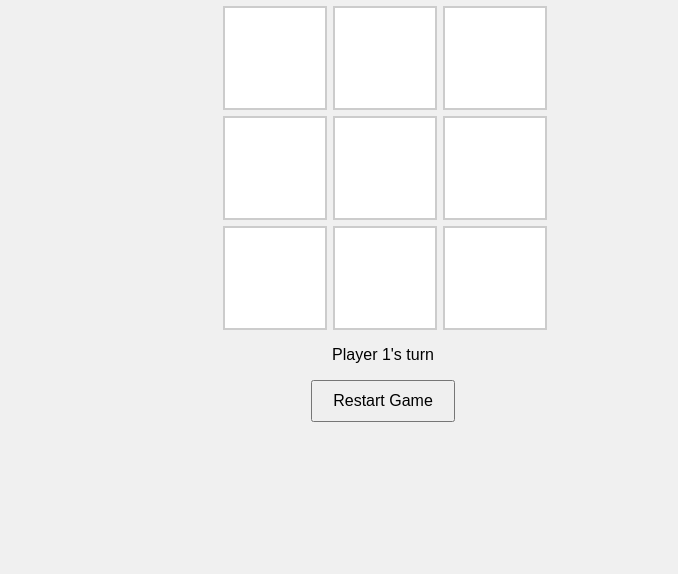
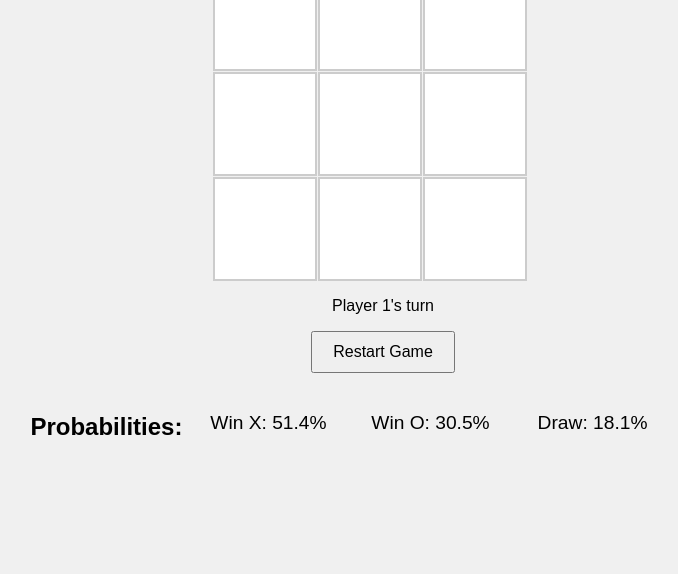
Before and after one commit to boyezg/qtrams_practice, a plain HTML site: page tic-tac-toe/tic-tac-toe.html in a window 1280 px wide. Shown: the part 226-800 px from the top of the page, without its empty margins (257-935 px from the left). Drawn offline with Linux system fonts and the light colour scheme.

Commit message:
final update

```diff
--- a/tic-tac-toe/tic-tac-toe.css
+++ b/tic-tac-toe/tic-tac-toe.css
@@ -43,3 +43,31 @@ button {
     font-size: 1rem;
     cursor: pointer;
 }
+#game-board {
+    display: grid;
+    grid-template-columns: repeat(3, 100px);
+    gap: 5px;
+}
+
+.cell {
+    width: 100px;
+    height: 100px;
+    display: flex;
+    justify-content: center;
+    align-items: center;
+    border: 1px solid #000;
+    font-size: 24px;
+    cursor: pointer;
+}
+#probabilities {
+    display: grid;
+    grid-template-columns: repeat(5, 1fr);
+    gap: 10px;
+    margin-top: 20px;
+    margin-left: 95px;
+}
+
+#probabilities p {
+    text-align: center;
+    font-size: 1.2rem;
+}
--- a/tic-tac-toe/tic-tac-toe.html
+++ b/tic-tac-toe/tic-tac-toe.html
@@ -14,6 +14,12 @@
             <p id="turn-info">Player X's turn</p>
             <button id="restart-btn">Restart Game</button>
         </div>
+        <div id="probabilities">
+            <h2>Probabilities:</h2>
+            <p id="win-x">Win X: 0%</p>
+            <p id="win-o">Win O: 0%</p>
+            <p id="draw">Draw: 0%</p>
+        </div>
     </div>
     <script src="tic-tac-toe.js"></script>
 </body>
--- a/tic-tac-toe/tic-tac-toe.js
+++ b/tic-tac-toe/tic-tac-toe.js
@@ -1,10 +1,8 @@
-// Gameboard module (IIFE pattern to ensure only one instance)
-const Gameboard = (function() {
-    const board = ["", "", "", "", "", "", "", "", ""]; // Empty gameboard
+// Gameboard module
+const Gameboard = (function () {
+    const board = ["", "", "", "", "", "", "", "", ""];
 
-    const reset = () => {
-        board.fill(""); // Clear the board
-    };
+    const reset = () => board.fill("");
 
     const update = (index, mark) => {
         if (board[index] === "") {
@@ -16,40 +14,40 @@ const Gameboard = (function() {
 
     const checkWin = () => {
         const winPatterns = [
-            [0, 1, 2], [3, 4, 5], [6, 7, 8], // Rows
-            [0, 3, 6], [1, 4, 7], [2, 5, 8], // Columns
-            [0, 4, 8], [2, 4, 6]             // Diagonals
+            [0, 1, 2],
+            [3, 4, 5],
+            [6, 7, 8],
+            [0, 3, 6],
+            [1, 4, 7],
+            [2, 5, 8],
+            [0, 4, 8],
+            [2, 4, 6],
         ];
-
-        for (const pattern of winPatterns) {
-            const [a, b, c] = pattern;
+        for (const [a, b, c] of winPatterns) {
             if (board[a] && board[a] === board[b] && board[a] === board[c]) {
-                return board[a]; // Return the winning mark ('X' or 'O')
+                return board[a];
             }
         }
-
-        if (board.every(cell => cell !== "")) {
-            return "tie"; // Return "tie" if the board is full and no winner
-        }
-
-        return null; // Game still ongoing
+        return board.includes("") ? null : "tie";
     };
 
-    return {
-        board,
-        reset,
-        update,
-        checkWin
+    const getEmptyCells = () =>
+        board.map((cell, index) => (cell === "" ? index : null)).filter((i) => i !== null);
+
+    const simulateMove = (index, mark) => {
+        const newBoard = [...board];
+        newBoard[index] = mark;
+        return newBoard;
     };
+
+    return { board, reset, update, checkWin, getEmptyCells, simulateMove };
 })();
 
 // Player factory
-const Player = (name, mark) => {
-    return { name, mark };
-};
+const Player = (name, mark) => ({ name, mark });
 
 // Game controller module
-const GameController = (function() {
+const GameController = (function () {
     let currentPlayer = null;
     let gameOver = false;
 
@@ -59,6 +57,7 @@ const GameController = (function() {
         gameOver = false;
         renderGameBoard();
         updateTurnInfo();
+        updateProbabilities();
     };
 
     const togglePlayer = () => {
@@ -74,6 +73,7 @@ const GameController = (function() {
                 showWinner(winner);
             } else {
                 togglePlayer();
+                updateProbabilities();
             }
             renderGameBoard();
         }
@@ -93,21 +93,75 @@ const GameController = (function() {
         boardContainer.innerHTML = "";
         Gameboard.board.forEach((cell, index) => {
             const cellElement = document.createElement("div");
+            cellElement.classList.add("cell");
             cellElement.textContent = cell;
             cellElement.addEventListener("click", () => handleMove(index));
             boardContainer.appendChild(cellElement);
         });
     };
 
-    return {
-        startGame
+    const updateProbabilities = () => {
+        const probabilities = calculateProbabilities(Gameboard.board, currentPlayer.mark);
+        document.getElementById("win-x").innerText = `Win X: ${probabilities.winX}%`;
+        document.getElementById("win-o").innerText = `Win O: ${probabilities.winO}%`;
+        document.getElementById("draw").innerText = `Draw: ${probabilities.draw}%`;
     };
+
+    return { startGame };
 })();
 
+// Probability calculations
+const calculateProbabilities = (board, mark) => {
+    const simulateGame = (board, mark) => {
+        const opponentMark = mark === "X" ? "O" : "X";
+        const emptyCells = board.map((cell, index) => (cell === "" ? index : null)).filter((i) => i !== null);
+
+        const checkWin = () => {
+            const winPatterns = [
+                [0, 1, 2],
+                [3, 4, 5],
+                [6, 7, 8],
+                [0, 3, 6],
+                [1, 4, 7],
+                [2, 5, 8],
+                [0, 4, 8],
+                [2, 4, 6],
+            ];
+            for (const [a, b, c] of winPatterns) {
+                if (board[a] && board[a] === board[b] && board[a] === board[c]) {
+                    return board[a];
+                }
+            }
+            return board.includes("") ? null : "tie";
+        };
+
+        const result = checkWin();
+        if (result === "X") return { X: 1, O: 0, draw: 0 };
+        if (result === "O") return { X: 0, O: 1, draw: 0 };
+        if (result === "tie") return { X: 0, O: 0, draw: 1 };
+
+        let totals = { X: 0, O: 0, draw: 0 };
+        for (const index of emptyCells) {
+            const newBoard = [...board];
+            newBoard[index] = mark;
+            const subResults = simulateGame(newBoard, opponentMark);
+            totals.X += subResults.X;
+            totals.O += subResults.O;
+            totals.draw += subResults.draw;
+        }
+        return totals;
+    };
+
+    const outcomes = simulateGame(board, mark);
+    const total = outcomes.X + outcomes.O + outcomes.draw;
+
+    return {
+        winX: ((outcomes.X / total) * 100).toFixed(1),
+        winO: ((outcomes.O / total) * 100).toFixed(1),
+        draw: ((outcomes.draw / total) * 100).toFixed(1),
+    };
+};
+
 // DOM interactions
-document.getElementById("restart-btn").addEventListener("click", () => {
-    GameController.startGame();
-});
-
-// Initialize the game
+document.getElementById("restart-btn").addEventListener("click", GameController.startGame);
 GameController.startGame();
```
Also changed, not shown: javascript/getters.js (added, +9 -0 lines), javascript/setters.js (added, +18 -0 lines).
